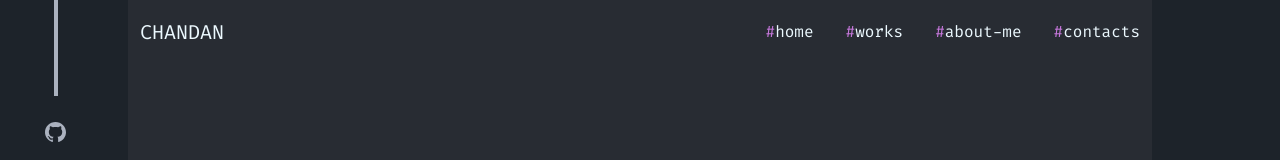
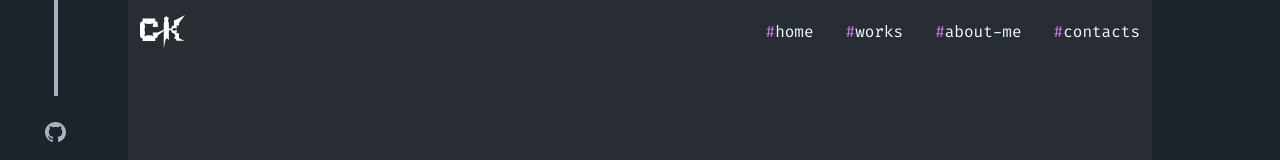
Before and after one commit to chandan-d-karmaker/my-portfolio, a React (Vite) app: page / in a window 1280 px wide. Shown: the top 160 px of the page. Built offline with nearby package versions, Linux system fonts and the light colour scheme.

Commit message:
added logo and favicon

```diff
--- a/index.html
+++ b/index.html
@@ -2,7 +2,7 @@
 <html lang="en" data-theme="dark">
   <head>
     <meta charset="UTF-8" />
-    <link rel="icon" type="image/svg+xml" href="/vite.svg" />
+    <link rel="shortcut icon" href="./src/assets/ck.svg" type="image/x-icon">
     <meta name="viewport" content="width=device-width, initial-scale=1.0" />
     <title>Chandan Karmaker</title>
   </head>
--- a/src/components/TopNavBar.jsx
+++ b/src/components/TopNavBar.jsx
@@ -4,6 +4,7 @@ import github from '../assets/Github.svg'
 import linkedin from '../assets/Linkedin.svg'
 import twitter from '../assets/Twitter.svg'
 import { Link } from 'react-scroll';
+import ck from '../assets/ck.svg'
 
 
 const TopNavBar = () => {
@@ -15,7 +16,9 @@ const TopNavBar = () => {
         <Sidebar />
 
         <div className="navbar-start pl-3">
-          <a className="text-xl">CHANDAN</a>
+          <a className="text-xl">
+            <img src={ck} alt="" />
+          </a>
         </div>
 
         <div className="navbar-end hidden lg:flex">
--- a/src/components/footer.jsx
+++ b/src/components/footer.jsx
@@ -17,19 +17,19 @@ const Footer = () => {
                 <div className='text-center space-y-4'>
                     <h1 className='text-2xl font-medium'>Socials</h1>
                     <div className='flex items-center justify-center gap-4'>
-                        <a href="https://linkedin.com/in/chandankarmaker">
+                        <a href="https://linkedin.com/in/chandankarmaker" target='_blank'>
                             <img src={linkedin} alt="" />
 
                         </a>
-                        <a href="https://github.com/chandan-d-karmaker">
+                        <a href="https://github.com/chandan-d-karmaker" target='_blank'>
                             <img src={github} alt="" />
 
                         </a>
-                        <a href="https://discord.com/users/725361207741251665">
+                        <a href="https://discord.com/users/725361207741251665" target='_blank'>
                             <img src={discord} alt="" />
 
                         </a>
-                        <a href="https://x.com/chandank202">
+                        <a href="https://x.com/chandank202" target='_blank'>
                             <img src={x} alt="" />
 
                         </a>
```
Also changed, not shown: src/assets/ck.svg (added).
